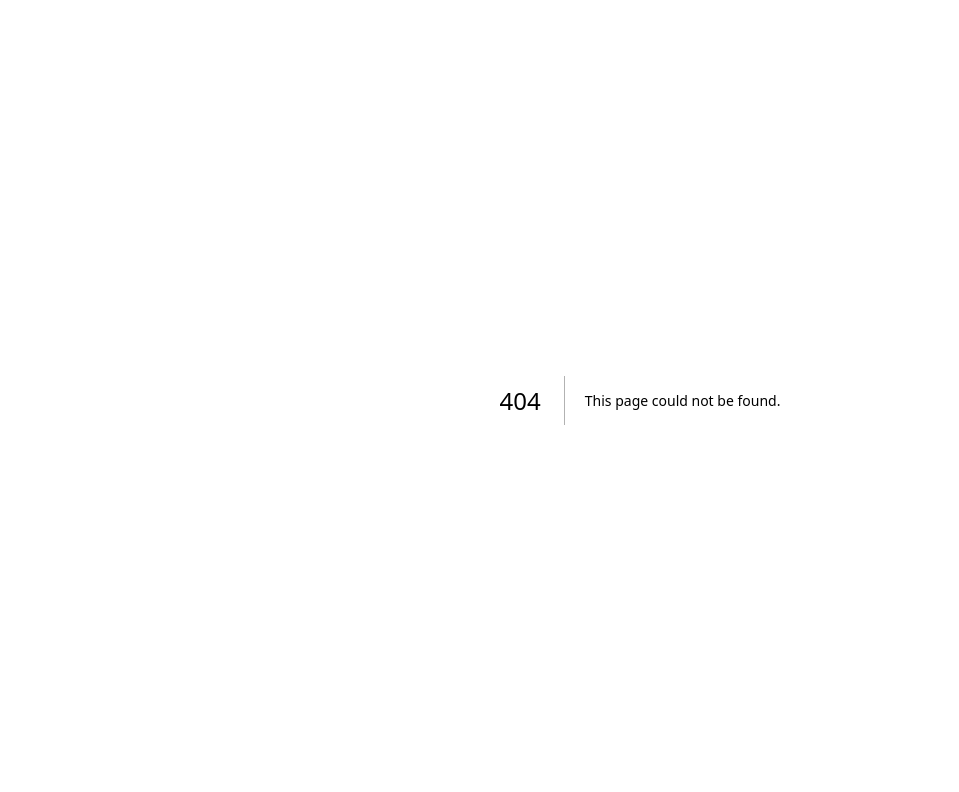
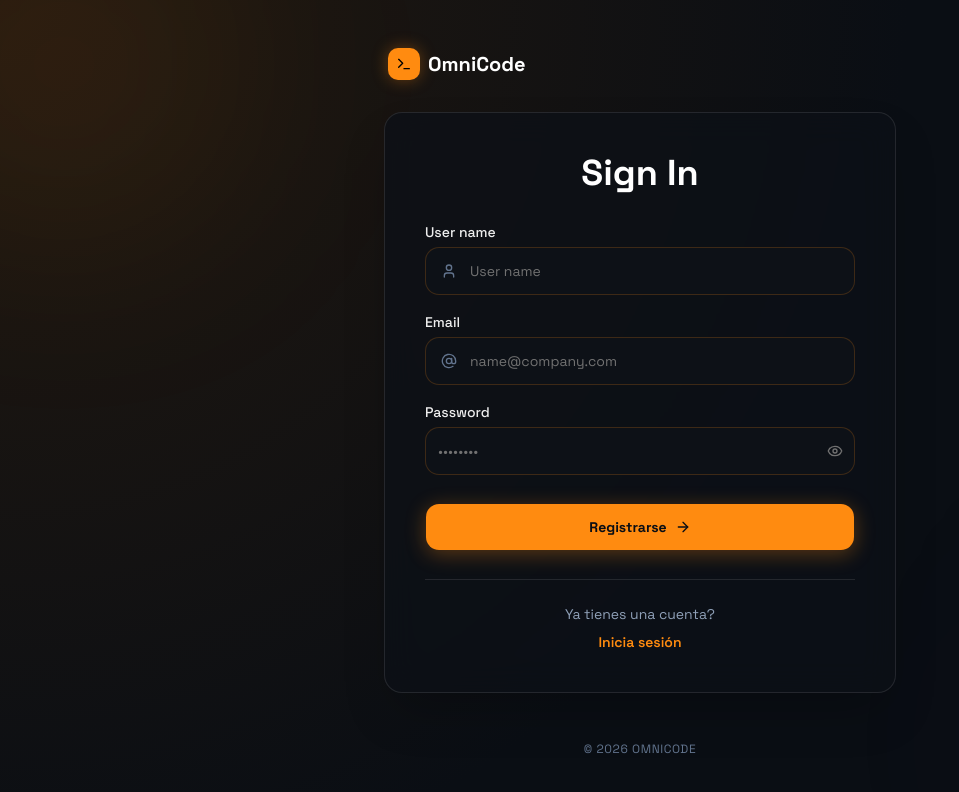
Before and after one commit to N3TRS/NetFrontEnd, a Next.js app: page /register in a window 1280 px wide. Before the commit this address had no page. Shown: the top 792 px of the page, without its empty margins (0-959 px from the left). Built offline with nearby package versions, Linux system fonts and the light colour scheme.

Commit message:
Basic sing in page

```diff
--- a/app/(landing)/_components/Navbar.tsx
+++ b/app/(landing)/_components/Navbar.tsx
@@ -38,8 +38,8 @@ export default function Navbar() {
           <Button asChild className="glow-purple bg-accent text-accent-foreground font-bold hover:brightness-110 hover:scale-105 transition-all px-5 py-2.5 text-sm rounded-lg border-0">
             <Link href="/login">Log In</Link>
           </Button>
-          <Button className="glow-orange bg-primary text-primary-foreground font-bold hover:brightness-110 hover:scale-105 transition-all px-5 py-2.5 text-sm rounded-lg border-0">
-            Registrarse
+          <Button asChild className="glow-orange bg-primary text-primary-foreground font-bold hover:brightness-110 hover:scale-105 transition-all px-5 py-2.5 text-sm rounded-lg border-0">
+            <Link href="/register">Registrarse</Link>
           </Button>
         </div>
       </div>
--- /dev/null
+++ b/app/register/_components/RegistrationForm.tsx
@@ -0,0 +1,188 @@
+"use client";
+
+import { useState } from "react";
+import Link from "next/link";
+import { User, AtSign, ArrowRight, Eye, EyeOff } from "lucide-react";
+
+import { Button } from "@/components/ui/button";
+import { Input } from "@/components/ui/input";
+import { Label } from "@/components/ui/label";
+import { cn } from "@/lib/utils";
+
+// ─── Types ───────────────────────────────────────────────────────────────────
+
+interface FormState {
+  fullName: string;
+  email: string;
+  password: string;
+}
+
+interface FieldError {
+  fullName?: string;
+  email?: string;
+  password?: string;
+}
+
+// ─── Input with leading icon ──────────────────────────────────────────────────
+
+function IconInput({
+  icon: Icon,
+  ...props
+}: React.ComponentProps<typeof Input> & {
+  icon: React.ElementType;
+}) {
+  return (
+    <div className="relative">
+      <Icon className="absolute left-4 top-1/2 size-4 -translate-y-1/2 text-slate-500" />
+      <Input className="pl-11" {...props} />
+    </div>
+  );
+}
+
+// ─── Main component ───────────────────────────────────────────────────────────
+
+export default function RegistrationForm() {
+  const [form, setForm] = useState<FormState>({ fullName: "", email: "", password: "" });
+  const [errors, setErrors] = useState<FieldError>({});
+  const [isPending, setIsPending] = useState(false);
+  const [showPassword, setShowPassword] = useState(false);
+
+  const handleChange = (e: React.ChangeEvent<HTMLInputElement>) => {
+    const { name, value } = e.target;
+    setForm((prev) => ({ ...prev, [name]: value }));
+    if (errors[name as keyof FieldError]) {
+      setErrors((prev) => ({ ...prev, [name]: undefined }));
+    }
+  };
+
+  const validate = (): boolean => {
+    const next: FieldError = {};
+    if (!form.fullName.trim()) next.fullName = "El nombre es requerido.";
+    if (!form.email.trim()) {
+      next.email = "El email es requerido.";
+    } else if (!/^[^\s@]+@[^\s@]+\.[^\s@]+$/.test(form.email)) {
+      next.email = "Ingrese una dirección de email válida.";
+    }
+    if (!form.password) {
+      next.password = "La contraseña es requerida.";
+    } else if (form.password.length < 8) {
+      next.password = "Mínimo 8 caracteres.";
+    }
+    setErrors(next);
+    return Object.keys(next).length === 0;
+  };
+
+  const handleSubmit = async (e: React.FormEvent<HTMLFormElement>) => {
+    e.preventDefault();
+    if (!validate()) return;
+    setIsPending(true);
+    // TODO: connect to registration API
+    await new Promise((r) => setTimeout(r, 800));
+    setIsPending(false);
+  };
+
+  return (
+    <form onSubmit={handleSubmit} className="flex flex-col gap-5" noValidate>
+      {/* Full Name */}
+      <div className="flex flex-col gap-2">
+        <Label htmlFor="fullName">User name</Label>
+        <IconInput
+          icon={User}
+          id="fullName"
+          name="fullName"
+          type="text"
+          autoComplete="name"
+          placeholder="User name"
+          value={form.fullName}
+          onChange={handleChange}
+          aria-invalid={!!errors.fullName}
+        />
+        {errors.fullName && (
+          <p className="text-xs text-destructive">{errors.fullName}</p>
+        )}
+      </div>
+
+      {/* Email */}
+      <div className="flex flex-col gap-2">
+        <Label htmlFor="email">Email</Label>
+        <IconInput
+          icon={AtSign}
+          id="email"
+          name="email"
+          type="email"
+          autoComplete="email"
+          placeholder="name@company.com"
+          value={form.email}
+          onChange={handleChange}
+          aria-invalid={!!errors.email}
+        />
+        {errors.email && (
+          <p className="text-xs text-destructive">{errors.email}</p>
+        )}
+      </div>
+
+      {/* Password */}
+      <div className="flex flex-col gap-2">
+        <Label htmlFor="password">Password</Label>
+        <div className="relative">
+          <Input
+            id="password"
+            name="password"
+            type={showPassword ? "text" : "password"}
+            autoComplete="new-password"
+            placeholder="••••••••"
+            value={form.password}
+            onChange={handleChange}
+            aria-invalid={!!errors.password}
+            className="pr-10"
+          />
+          <button
+            type="button"
+            onClick={() => setShowPassword((v) => !v)}
+            aria-label={showPassword ? "Hide password" : "Show password"}
+            className="absolute right-3 top-1/2 -translate-y-1/2 text-muted-foreground transition-colors hover:text-foreground"
+          >
+            {showPassword ? <EyeOff className="size-4" /> : <Eye className="size-4" />}
+          </button>
+        </div>
+        {errors.password && (
+          <p className="text-xs text-destructive">{errors.password}</p>
+        )}
+      </div>
+
+      {/* CTA */}
+      <Button
+        type="submit"
+        disabled={isPending}
+        className={cn(
+          "mt-2 h-12 w-full rounded-xl text-sm font-bold",
+          "bg-primary text-primary-foreground",
+          "shadow-[0_4px_20px_rgba(255,139,16,0.3)]",
+          "hover:bg-primary/90 hover:shadow-[0_4px_24px_rgba(255,139,16,0.5)]",
+          "disabled:opacity-60 transition-all",
+          "flex items-center justify-center gap-2 group"
+        )}
+      >
+        {isPending ? (
+          "Processing…"
+        ) : (
+          <>
+            Registrarse
+            <ArrowRight className="size-4 transition-transform group-hover:translate-x-1" />
+          </>
+        )}
+      </Button>
+
+      {/* Sign-in nudge */}
+      <div className="mt-2 flex flex-col items-center gap-2 border-t border-white/10 pt-6">
+        <p className="text-sm text-slate-400">Ya tienes una cuenta?</p>
+        <Link
+          href="/login"
+          className="text-sm font-semibold text-primary underline-offset-4 hover:underline"
+        >
+          Inicia sesión
+        </Link>
+      </div>
+    </form>
+  );
+}
--- /dev/null
+++ b/app/register/_components/RegistrationHeader.tsx
@@ -0,0 +1,43 @@
+interface RegistrationHeaderProps {
+  step: number;
+  totalSteps: number;
+  stepLabel: string;
+  title: string;
+}
+
+export default function RegistrationHeader({
+  step,
+  totalSteps,
+  stepLabel,
+  title,
+}: RegistrationHeaderProps) {
+  const percent = Math.round((step / totalSteps) * 100);
+
+  return (
+    <div className="flex flex-col gap-6">
+      {/* Progress bar */}
+      <div className="h-0.5 w-full rounded-full bg-white/5">
+        <div
+          className="h-full rounded-full bg-accent shadow-[0_0_8px_var(--color-accent)] transition-[width] duration-500 ease-in-out"
+          style={{ width: `${percent}%` }}
+        />
+      </div>
+
+      {/* Step meta */}
+      <div className="flex items-start justify-between">
+        <div>
+          <span className="text-xs font-bold uppercase tracking-widest text-accent">
+            Step {String(step).padStart(2, "0")}
+          </span>
+          <h1 className="mt-1 text-3xl font-bold text-white">{title}</h1>
+        </div>
+        <div className="text-right">
+          <p className="text-xs font-medium uppercase tracking-widest text-slate-400">
+            {stepLabel}
+          </p>
+          <p className="font-mono text-sm text-primary">{percent}% Complete</p>
+        </div>
+      </div>
+    </div>
+  );
+}
--- /dev/null
+++ b/app/register/page.tsx
@@ -0,0 +1,60 @@
+import type { Metadata } from "next";
+import { Terminal } from "lucide-react";
+import Link from "next/link";
+
+import RegistrationForm from "./_components/RegistrationForm";
+
+export const metadata: Metadata = {
+  title: "Register | OmniCode",
+  description: "Create your OmniCode account and start building.",
+};
+
+export default function RegisterPage() {
+  return (
+    <div
+      className="relative flex min-h-screen w-full flex-col items-center justify-center overflow-hidden px-4 py-12"
+      style={{
+        background:
+          "radial-gradient(circle at top left, #23190f 0%, #0a0e14 60%)," +
+          "radial-gradient(circle at bottom right, rgba(90,24,154,0.18) 0%, transparent 60%)",
+      }}
+    >
+      {/* Ambient glows */}
+      <div className="pointer-events-none absolute inset-0 overflow-hidden">
+        <div className="absolute -left-20 -top-20 h-72 w-72 rounded-full bg-primary/10 blur-[120px]" />
+        <div className="absolute -bottom-20 -right-20 h-72 w-72 rounded-full bg-accent/10 blur-[120px]" />
+      </div>
+
+      {/* Header bar */}
+      <header className="z-10 mb-8 flex w-full max-w-lg items-center justify-between px-1">
+        <Link href="/" className="flex items-center gap-2">
+          <div className="flex size-8 items-center justify-center rounded-lg bg-primary shadow-[0_0_16px_rgba(255,139,16,0.35)]">
+            <Terminal className="size-4 text-black" />
+          </div>
+          <span className="text-xl font-bold text-white">OmniCode</span>
+        </Link>
+      </header>
+
+      {/* Card */}
+      <main className="z-10 w-full max-w-lg">
+        <div
+          className="relative overflow-hidden rounded-2xl border border-white/10 p-8 shadow-2xl md:p-10"
+          style={{
+            background: "rgba(13, 17, 23, 0.75)",
+            backdropFilter: "blur(16px)",
+            WebkitBackdropFilter: "blur(16px)",
+          }}
+        >
+          <h1 className="text-4xl font-bold text-white text-center">Sign In</h1>
+          <div className="mt-8">
+            <RegistrationForm />
+          </div>
+        </div>
+      </main>
+
+      <footer className="z-10 mt-12 text-xs uppercase tracking-wider text-slate-500">
+        © 2026 OmniCode
+      </footer>
+    </div>
+  );
+}
```
